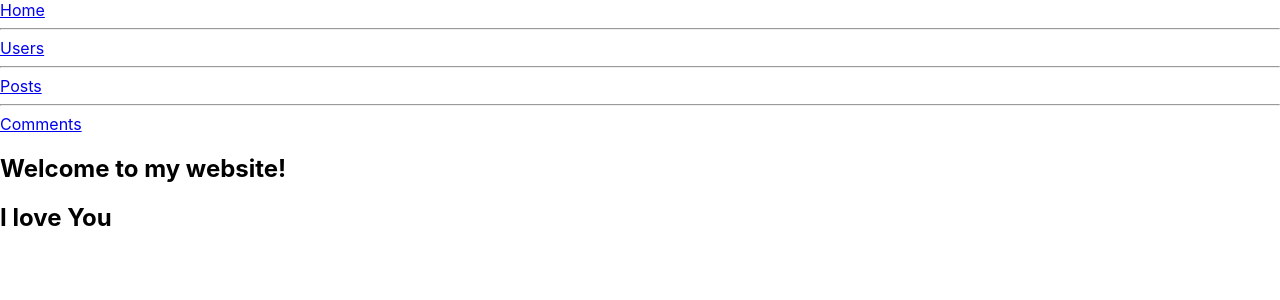
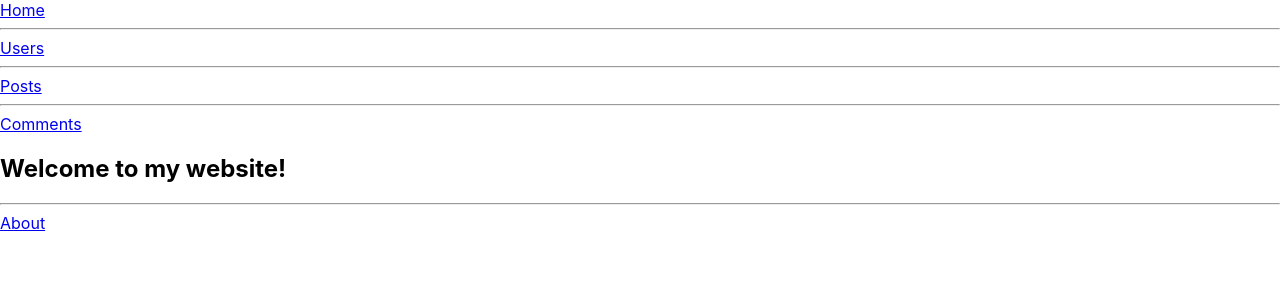
Before and after one commit to LubHR/reactlesons, a React (Create React App) app: page / in a window 1280 px wide. Shown: the top 300 px of the page. Built offline with nearby package versions, Linux system fonts and the light colour scheme.

Commit message:
lessons7 - homework 2

```diff
--- a/src/components/FooterComponent.tsx
+++ b/src/components/FooterComponent.tsx
@@ -5,7 +5,8 @@ import FooterPageAbout from "../pages/FooterPageAbout";
 const FooterComponent = () => {
     return (
         <div>
-            <FooterPageAbout/>
+            <hr/>
+            <Link to="about">About</Link>
         </div>
     );
 };
--- a/src/pages/CommentsPage.tsx
+++ b/src/pages/CommentsPage.tsx
@@ -1,9 +1,10 @@
 import React from 'react';
+import CommentsComponent from "../components/CommentsComponent";
 
 const CommentsPage = () => {
     return (
         <div>
-            <CommentsPage/>
+            <CommentsComponent/>
         </div>
     );
 };
--- a/src/router/router.tsx
+++ b/src/router/router.tsx
@@ -6,6 +6,7 @@ import UsersPage from "../pages/UsersPage";
 import PostsPage from "../pages/PostsPage";
 import CommentsPage from "../pages/CommentsPage";
 import FooterPageAbout from "../pages/FooterPageAbout";
+import FooterComponent from "../components/FooterComponent";
 
 
 export const routerconfig = createBrowserRouter(
@@ -17,8 +18,8 @@ export const routerconfig = createBrowserRouter(
                         {path:'users',element:<UsersPage/>},
                         {path:'posts',element:<PostsPage/>},
                         {path:'comments',element:<CommentsPage/>},
+                        {path:'about', element:<FooterPageAbout/>}
                 ]},
 
-        {path:'/about',element:<FooterPageAbout/>}
     ]
 )
```
